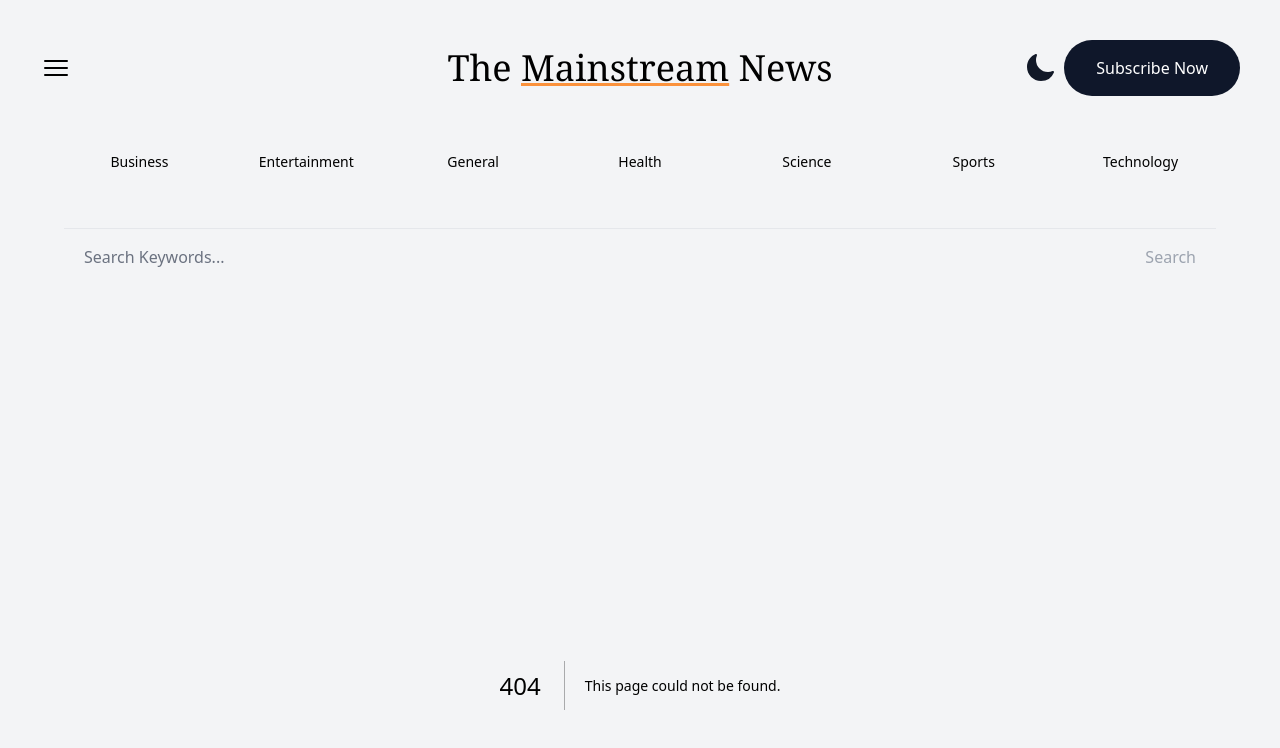
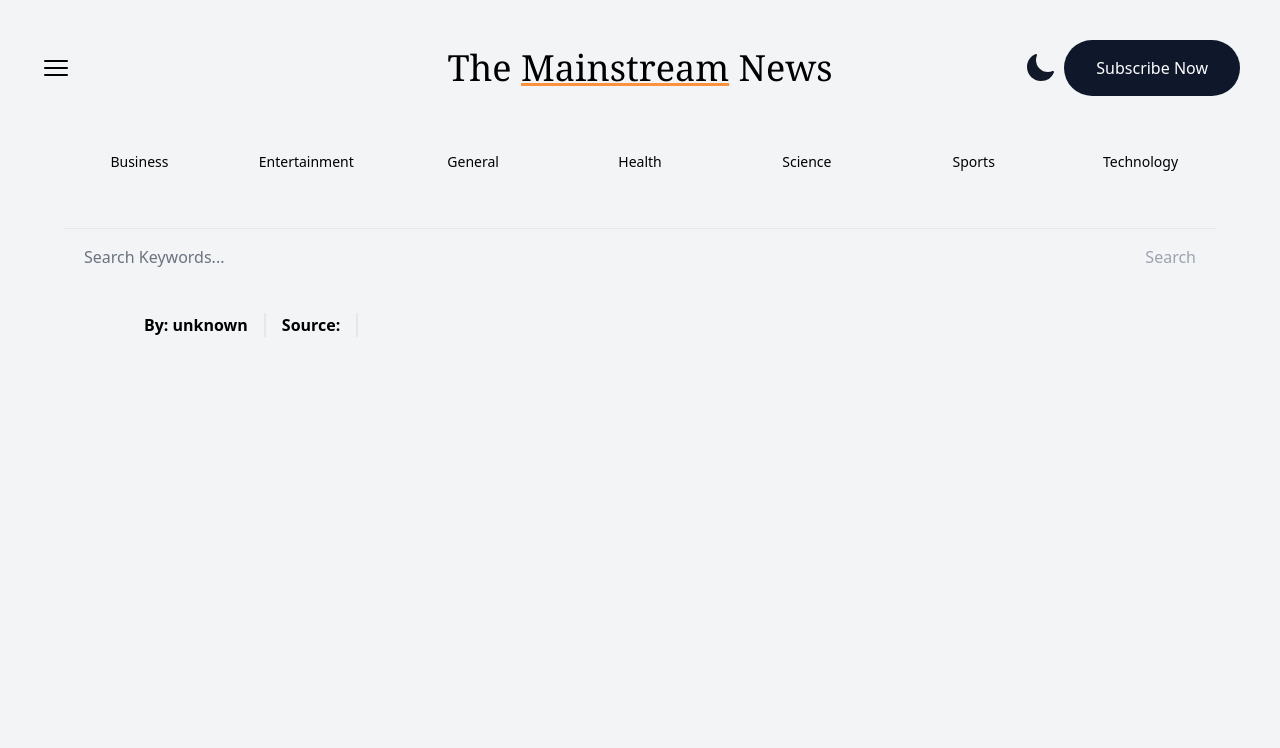
Before and after one commit to thepixelboy/news-app, a Next.js app: page /article in a window 1280 px wide. Before the commit this address had no page. Shown: the top 748 px of the page. Built offline with nearby package versions, Linux system fonts and the light colour scheme.

Commit message:
feat: build the article page

```diff
--- /dev/null
+++ b/app/article/page.tsx
@@ -0,0 +1,45 @@
+import { notFound } from "next/navigation";
+
+type Props = {
+  searchParams?: Article;
+};
+
+function ArticlePage({ searchParams }: Props) {
+  if (
+    (searchParams && Object.entries(searchParams).length === 0) ||
+    !searchParams
+  ) {
+    return notFound();
+  }
+
+  const article: Article = searchParams;
+
+  return (
+    <article>
+      <section className="flex flex-col lg:flex-row pb-24 px-0 lg:px-10">
+        {article.image && (
+          <img
+            src={article.image}
+            alt={article.title}
+            className="h-50 max-w-md mx-auto md:max-w-lg lg:max-w-xl object-cover rounded-t-lg shadow-md"
+          />
+        )}
+
+        <div className="px-10">
+          <h1 className="headerTitle px-10 no-underline pb-2">
+            {article.title}
+          </h1>
+
+          <div className="flex divide-x-2 space-x-4">
+            <h2 className="font-bold">By: {article.author || "unknown"}</h2>
+            <h2 className="font-bold pl-4">Source: {article.source}</h2>
+            <p className="pl-4">{article.published_at}</p>
+          </div>
+
+          <p className="pt-4">{article.description}</p>
+        </div>
+      </section>
+    </article>
+  );
+}
+export default ArticlePage;
--- a/styles/globals.css
+++ b/styles/globals.css
@@ -6,4 +6,8 @@
   .navLink {
     @apply hover:underline decoration-orange-400 text-center decoration-2 active:underline underline-offset-8 rounded-full p-4 cursor-pointer hover:font-bold capitalize hover:scale-110 transition-transform duration-200;
   }
+
+  .headerTitle {
+    @apply text-4xl font-serif capitalize px-10 pt-5 underline decoration-orange-400 decoration-2 underline-offset-4 decoration-double;
+  }
 }
```
